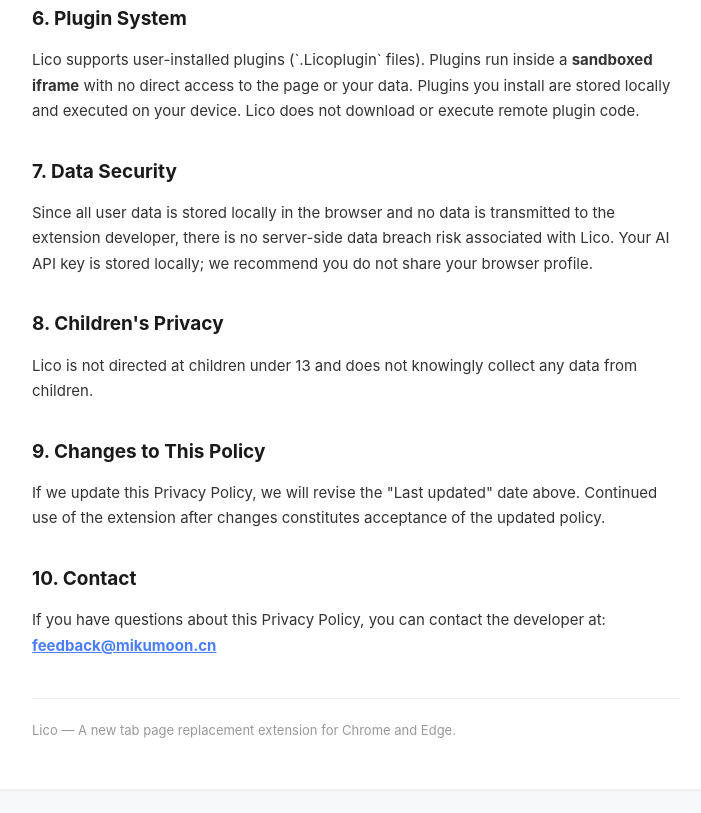
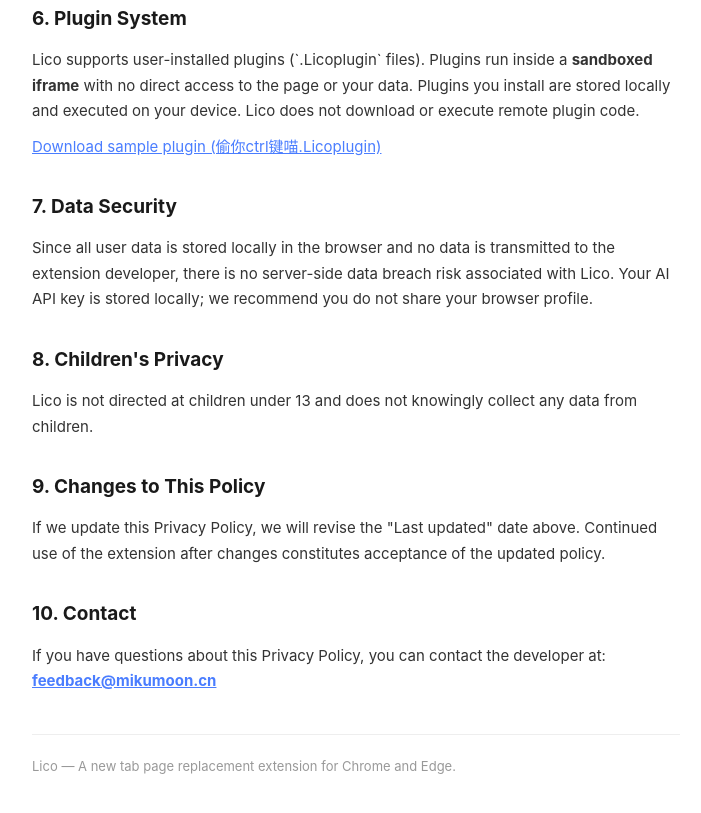
Before and after one commit to STAR-MIKU/miao, a plain HTML site: page index.html in a window 1280 px wide. Shown: the part 2234-3047 px from the top of the page, without its empty margins (284-985 px from the left). Drawn offline with Linux system fonts and the light colour scheme.

Commit message:
Add download link for sample plugin in index.html

```diff
--- a/index.html
+++ b/index.html
@@ -102,7 +102,7 @@
 
   <h2>6. Plugin System</h2>
   <p>Lico supports user-installed plugins (`.Licoplugin` files). Plugins run inside a <strong>sandboxed iframe</strong> with no direct access to the page or your data. Plugins you install are stored locally and executed on your device. Lico does not download or execute remote plugin code.</p>
-
+<p><a href="偷你ctrl键喵.licoplugin" download>Download sample plugin (偷你ctrl键喵.Licoplugin)</a></p>
   <h2>7. Data Security</h2>
   <p>Since all user data is stored locally in the browser and no data is transmitted to the extension developer, there is no server-side data breach risk associated with Lico. Your AI API key is stored locally; we recommend you do not share your browser profile.</p>
 
```
